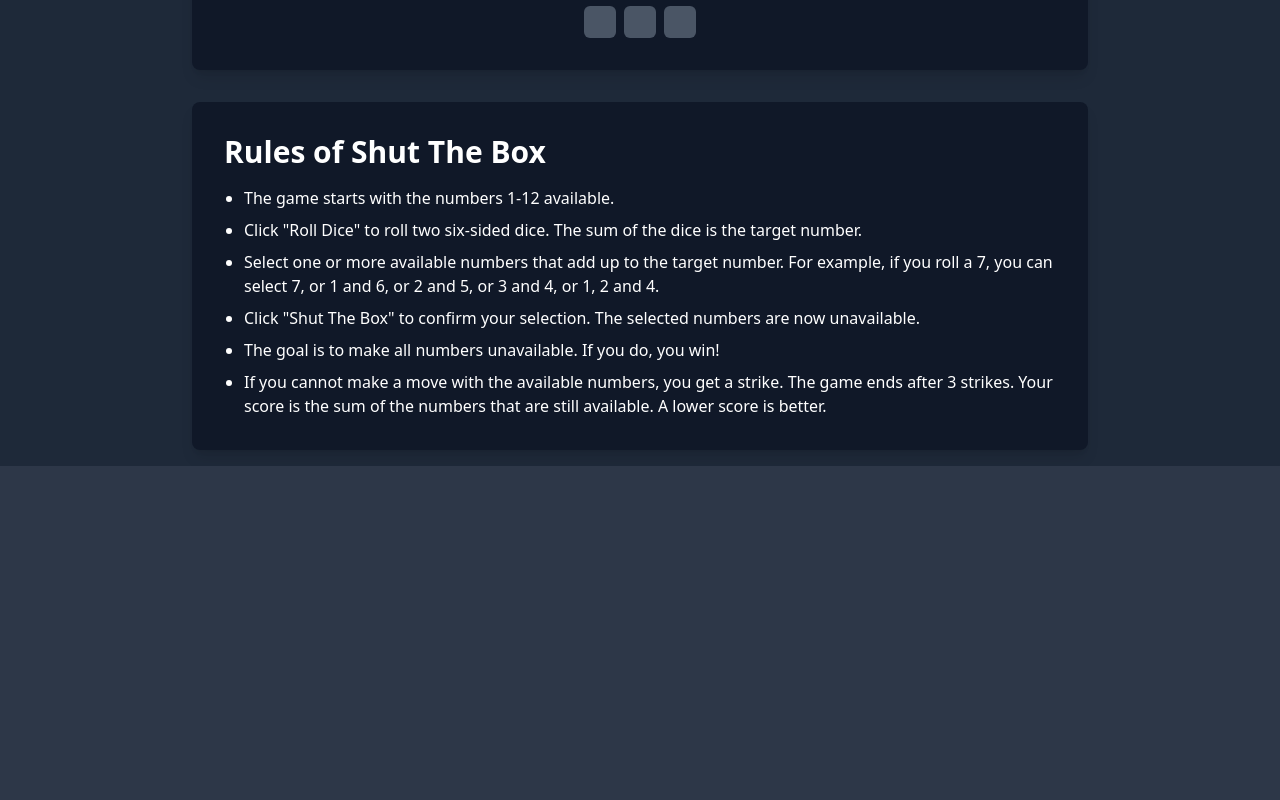
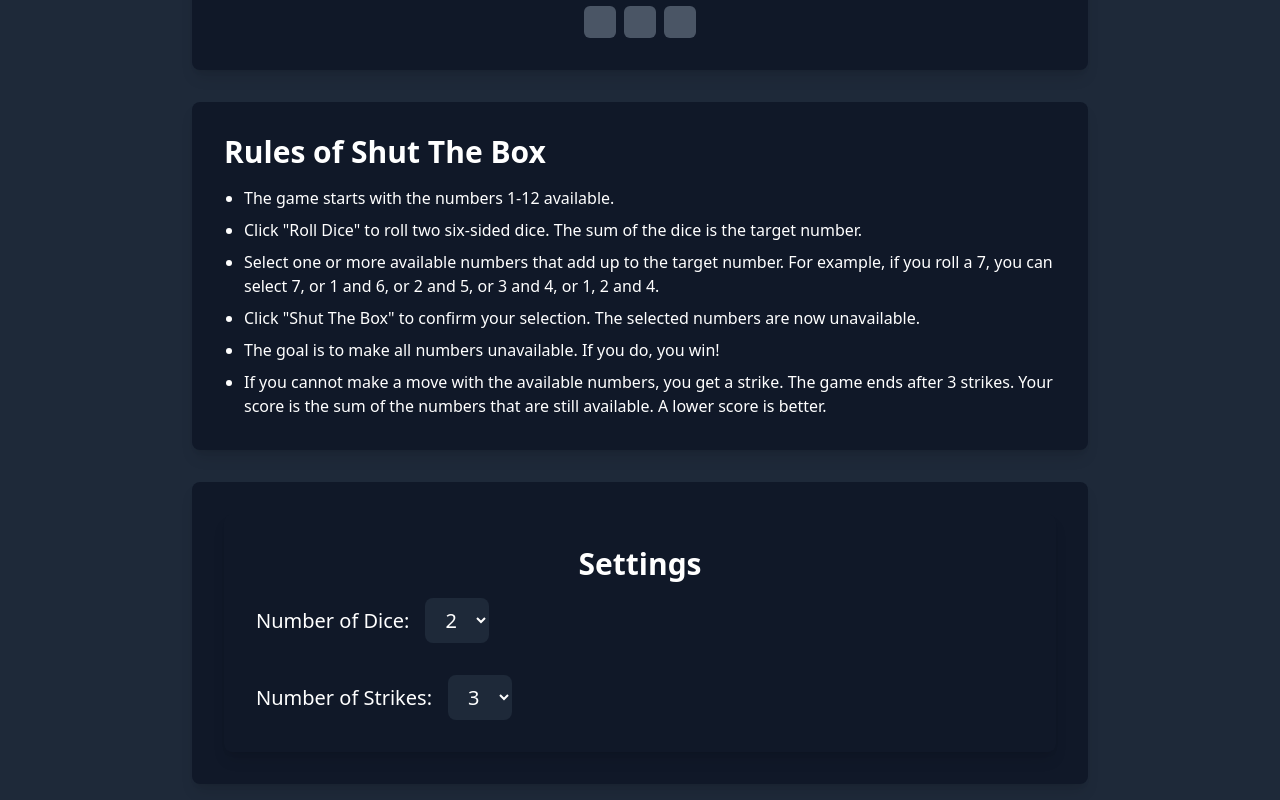
Before and after one commit to Karsten-Larson/shut-the-box, a SvelteKit app: page / in a window 1280 px wide. Shown: the part 442-1242 px from the top of the page. Before the commit the page ends 908 px from the top, so only its background shows below. Built offline with nearby package versions, Linux system fonts and the light colour scheme.

Commit message:
Added settings options

```diff
--- /dev/null
+++ b/src/lib/Settings.svelte
@@ -0,0 +1,43 @@
+<script lang="ts">
+	let {
+		numberOfDice = $bindable(),
+		maxStrikes = $bindable()
+	}: {
+		numberOfDice: number;
+		maxStrikes: number;
+	} = $props();
+</script>
+
+<div class="w-full max-w-4xl rounded-lg bg-gray-900 p-4 shadow-lg sm:p-8">
+	<h2 class="mb-4 text-center text-3xl font-bold">Settings</h2>
+	<div class="flex flex-col space-y-8 space-x-8">
+		<div class="flex items-center">
+			<label for="dice-select" class="mr-4 text-xl">Number of Dice:</label>
+			<select
+				id="dice-select"
+				class="rounded-lg bg-gray-800 px-4 py-2 text-xl text-white"
+				bind:value={numberOfDice}
+			>
+				<option value={1}>1</option>
+				<option value={2}>2</option>
+				<option value={3}>3</option>
+				<option value={4}>4</option>
+			</select>
+		</div>
+		<div class="flex items-center">
+			<label for="strikes-select" class="mr-4 text-xl">Number of Strikes:</label>
+			<select
+				id="strikes-select"
+				class="rounded-lg bg-gray-800 px-4 py-2 text-xl text-white"
+				bind:value={maxStrikes}
+			>
+				<option value={0}>0</option>
+				<option value={1}>1</option>
+				<option value={2}>2</option>
+				<option value={3}>3</option>
+				<option value={4}>4</option>
+				<option value={5}>5</option>
+			</select>
+		</div>
+	</div>
+</div>
--- a/src/routes/+page.svelte
+++ b/src/routes/+page.svelte
@@ -3,33 +3,45 @@
 	import Confetti from 'svelte-confetti';
 	import Modal from '$lib/Modal.svelte';
 	import Die from '$lib/Die.svelte';
+	import Settings from '$lib/Settings.svelte';
+
+	let numberOfDice = $state(2);
+	let maxStrikes = $state(3);
+
+	// Effect hook that triggers the newGame function whenever the values of
+	// numberOfDice or maxStrikes change. This ensures that a new game is started
+	// with the updated configuration whenever these dependencies are modified.
+	$effect(() => {
+		numberOfDice;
+		maxStrikes;
+		newGame();
+	});
 
 	let numbers = $state(
-		Array.from({ length: 12 }, (_, i) => ({
+		Array.from({ length: numberOfDice * 6 }, (_, i) => ({
 			value: i + 1,
 			active: true
 		}))
 	);
-	let dice: number[] = $state([0, 0]);
+	let dice: number[] = $state(Array(numberOfDice).fill(0));
 	let diceRolled = $state(false);
 	let rolling = $state(false);
 	let selectedNumbers: number[] = $state([]);
-	let score = 0;
+	let score = $state(0);
 	let gameOver = $state(false);
 	let showConfetti = $state(false);
 	let showModal = $state(false);
 	let showInvalidSelectionTooltip = $state(false);
 	let strikes = $state(0);
-	const maxStrikes = 3;
 	let modalTitle = $state('');
 	let modalMessage = $state('');
 
 	function newGame() {
-		numbers = Array.from({ length: 12 }, (_, i) => ({
+		numbers = Array.from({ length: numberOfDice * 6 }, (_, i) => ({
 			value: i + 1,
 			active: true
 		}));
-		dice = [0, 0];
+		dice = Array(numberOfDice).fill(0);
 		diceRolled = false;
 		rolling = false;
 		selectedNumbers = [];
@@ -42,14 +54,13 @@
 	}
 
 	function rollDice() {
-		dice = [Math.floor(Math.random() * 6) + 1, Math.floor(Math.random() * 6) + 1];
+		dice = Array.from({ length: numberOfDice }, () => Math.floor(Math.random() * 6) + 1);
 		rolling = true;
 		selectedNumbers = [];
 
 		setTimeout(() => {
 			diceRolled = true;
 			rolling = false;
-			console.log(rolling);
 
 			const openNumbers = numbers.filter((n) => n.active).map((n) => n.value);
 			const diceSum = dice.reduce((a, b) => a + b, 0);
@@ -292,4 +303,8 @@
 			</li>
 		</ul>
 	</div>
+
+	<div class="mt-8 w-full max-w-4xl rounded-lg bg-gray-900 p-4 shadow-lg sm:p-8">
+		<Settings bind:numberOfDice bind:maxStrikes />
+	</div>
 </div>
```
